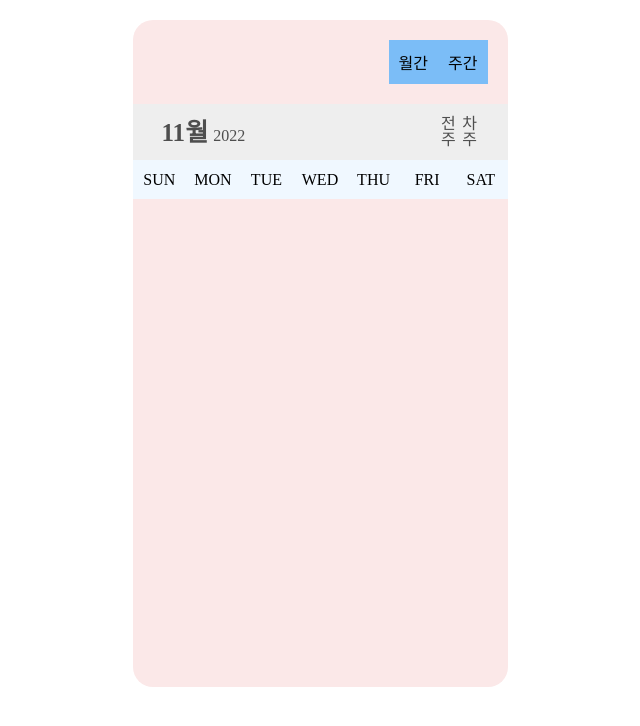
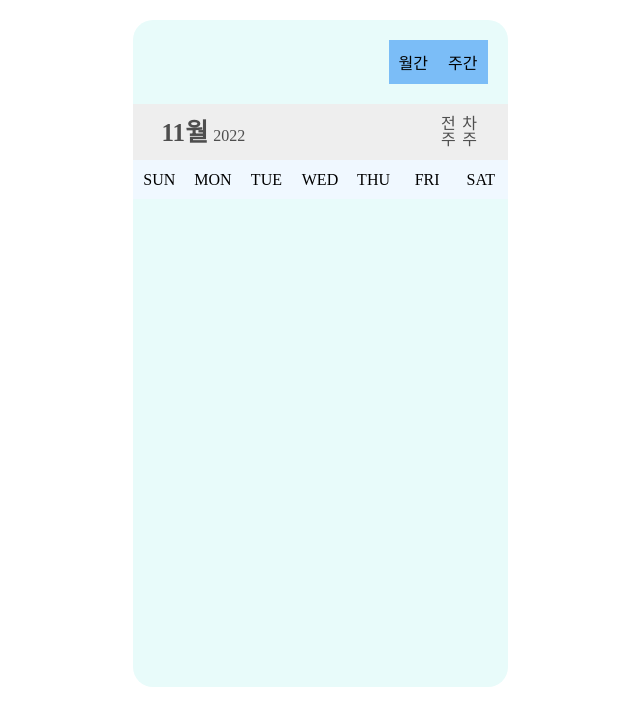
Before and after one commit to hunter-dust/front, a React (Create React App) app: page / in a window 1280 px wide. Shown: the top 726 px of the page, without its empty margins (320-960 px from the left). Built offline with nearby package versions, Linux system fonts and the light colour scheme.

Commit message:
[#1]CSS 메인 컬러 변경

```diff
--- a/src/components/pages/Main.tsx
+++ b/src/components/pages/Main.tsx
@@ -30,7 +30,7 @@ export default Main;
 const MainWrap = styled.div`
   width: 375px;
   height: 667px;
-  background-color: #fbe8e8;
+  background-color: #e8fbfa;
   margin: 2rem auto;
   overflow: scroll;
   border-radius: 2rem;
```
